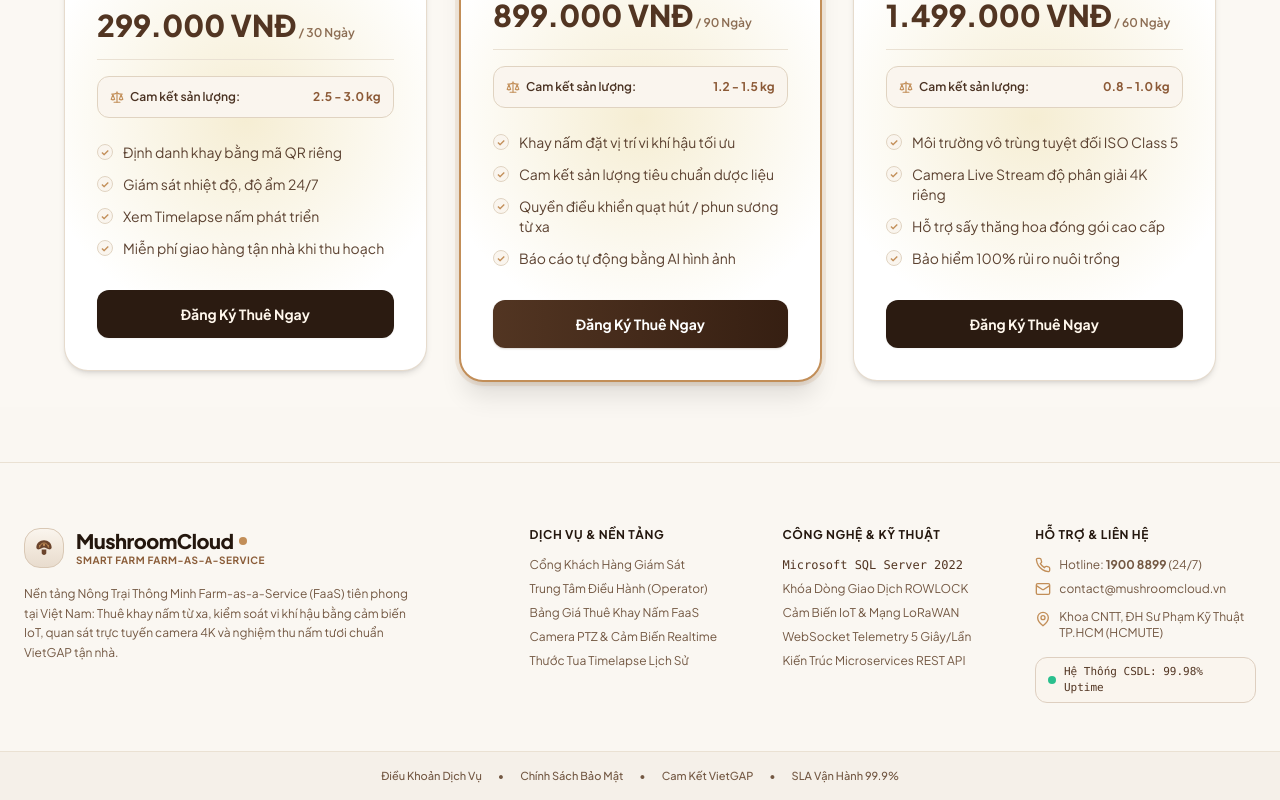
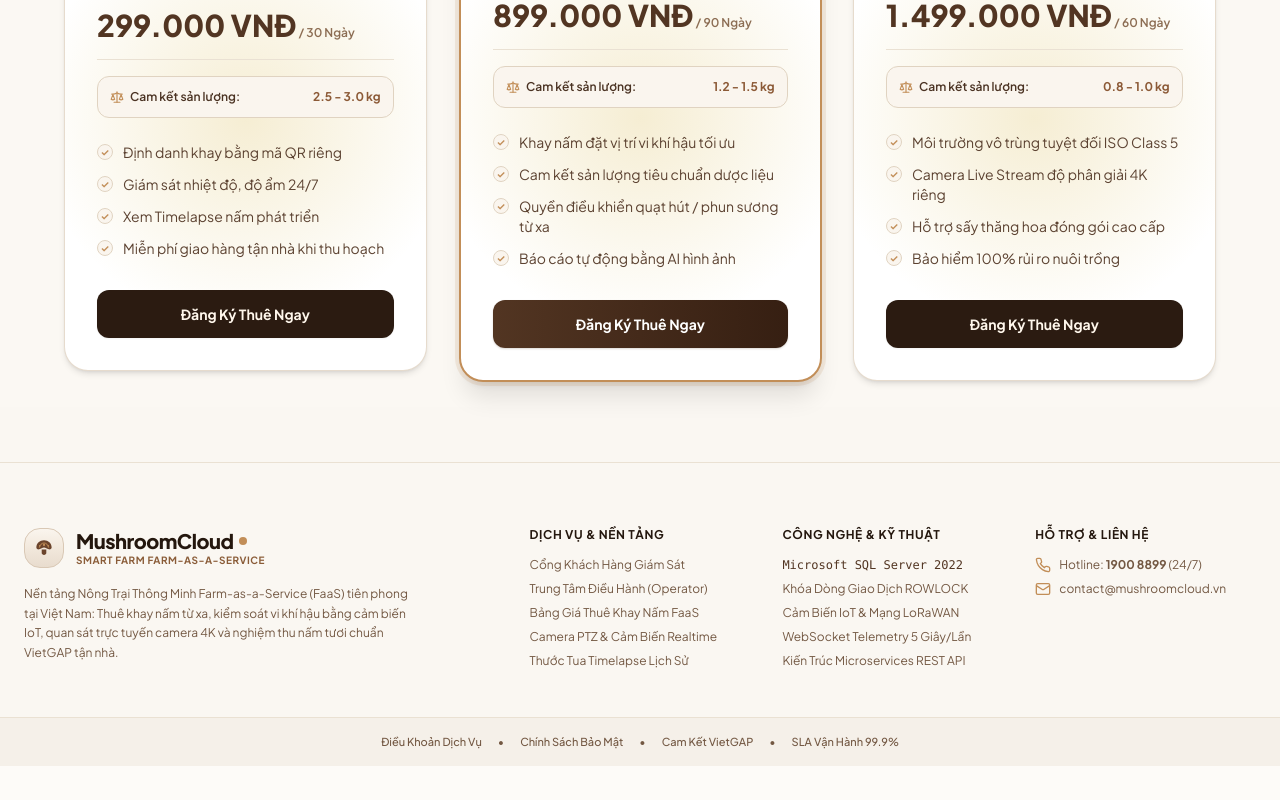
Before and after one commit to BryannLee202/QUAN_TRI_CSDL, a Next.js app in the folder frontend/: page / in a window 1280 px wide. Shown: the part 3404-4204 px from the top of the page. After the commit the page ends 4170 px from the top, so only its background shows below. Built offline with nearby package versions, Linux system fonts and the light colour scheme; no server answers.

Commit message:
fix(footer): xoa dia chi HCMUTE va badge uptime CSDL o chan trang

```diff
--- a/frontend/src/components/layout/Footer.tsx
+++ b/frontend/src/components/layout/Footer.tsx
@@ -115,18 +115,6 @@ export default function Footer() {
                 <svg className="w-4 h-4 text-[#C28E58] shrink-0" viewBox="0 0 24 24" fill="none" stroke="currentColor" strokeWidth="2"><rect width="20" height="16" x="2" y="4" rx="2"/><path d="m22 7-8.97 5.7a1.94 1.94 0 0 1-2.06 0L2 7"/></svg>
                 <span>contact@mushroomcloud.vn</span>
               </div>
-              <div className="flex items-start gap-2 pt-1">
-                <svg className="w-4 h-4 text-[#C28E58] shrink-0 mt-0.5" viewBox="0 0 24 24" fill="none" stroke="currentColor" strokeWidth="2"><path d="M20 10c0 6-8 12-8 12s-8-6-8-12a8 8 0 0 1 16 0Z"/><circle cx="12" cy="10" r="3"/></svg>
-                <span>Khoa CNTT, ĐH Sư Phạm Kỹ Thuật TP.HCM (HCMUTE)</span>
-              </div>
-
-              {/* Server Telemetry Badge */}
-              <div className="pt-2">
-                <div className="inline-flex items-center gap-2 px-3 py-1.5 rounded-xl bg-[#FAF5EE] dark:bg-[#1C120C] border border-[#DECFC0] dark:border-[#422C1D] text-[11px] font-mono text-[#523522] dark:text-[#E2BA78]">
-                  <span className="w-2 h-2 rounded-full bg-emerald-500 animate-pulse"></span>
-                  <span>Hệ Thống CSDL: 99.98% Uptime</span>
-                </div>
-              </div>
             </div>
           </div>
         </div>
```
